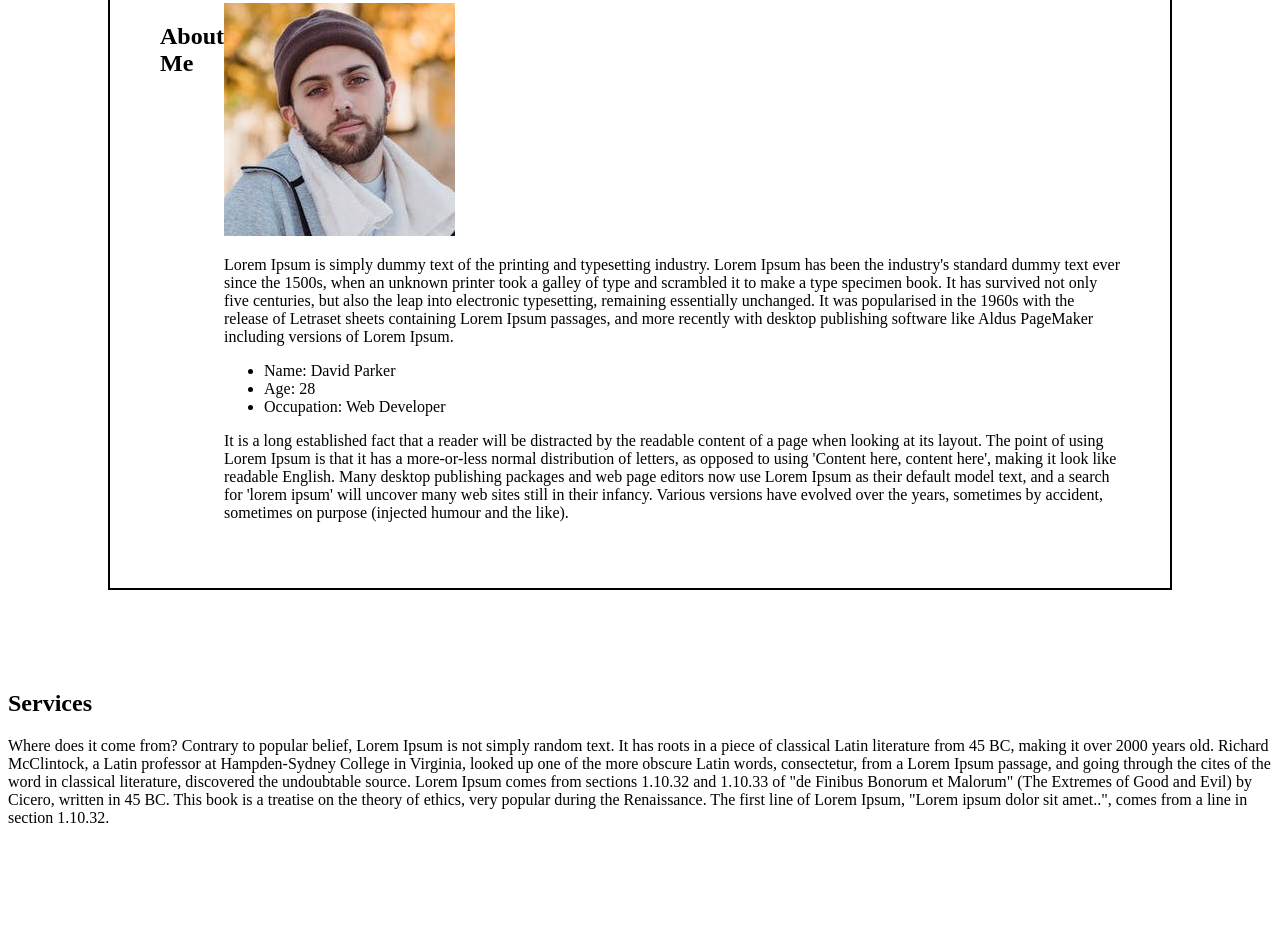
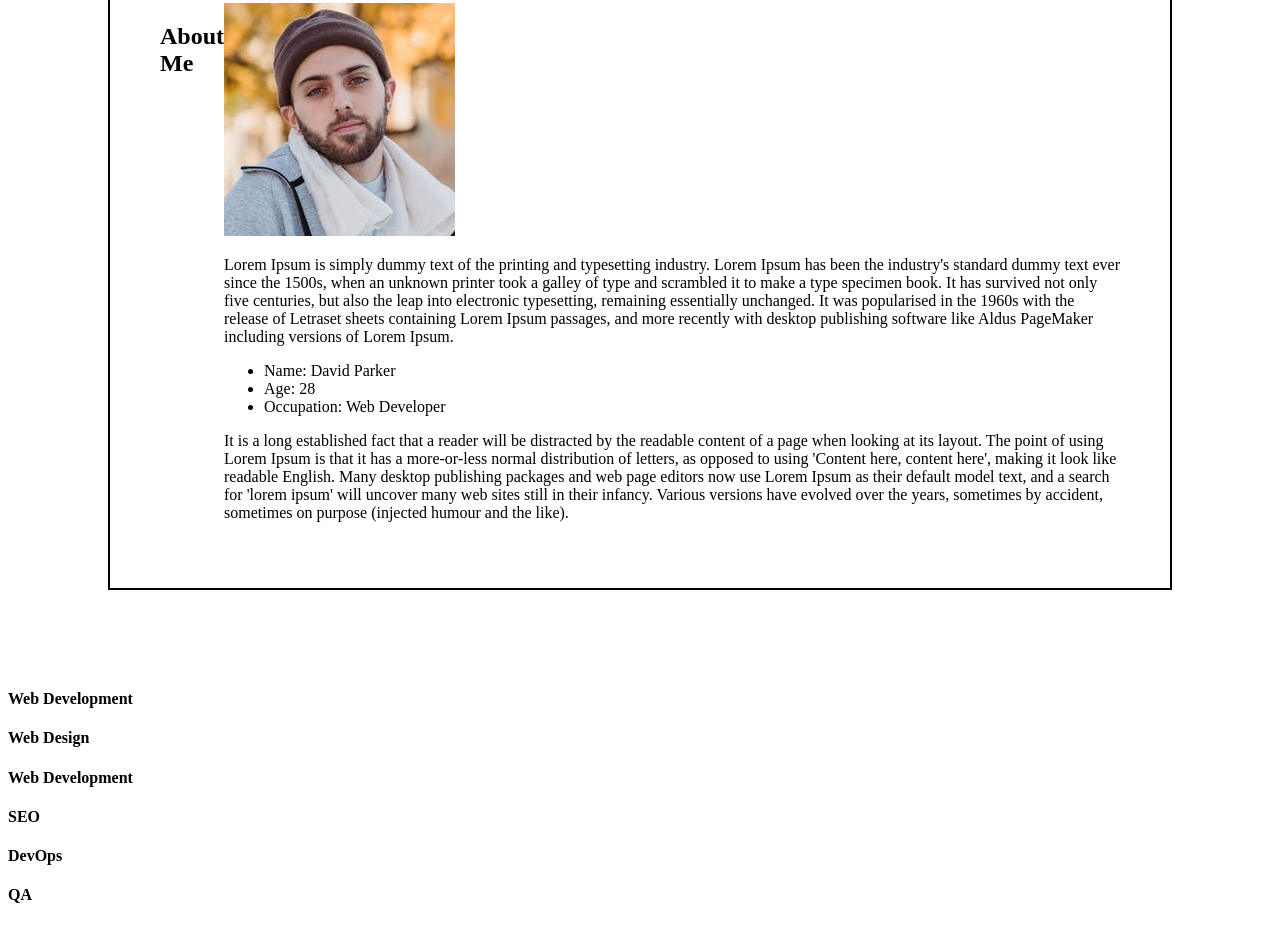
Before and after one commit to danquaheric/letsUpgradePortfolio, a plain HTML site: page index.html in a window 1280 px wide. Shown: the part 957-1883 px from the top of the page. Before the commit the page ends 1800 px from the top, so only its background shows below. Drawn offline with Linux system fonts and the light colour scheme.

Commit message:
services added

```diff
--- a/index.html
+++ b/index.html
@@ -62,9 +62,24 @@
       </section>
 
       <section id="services">
-        <h2>Services</h2>
-        <p>Where does it come from?
-            Contrary to popular belief, Lorem Ipsum is not simply random text. It has roots in a piece of classical Latin literature from 45 BC, making it over 2000 years old. Richard McClintock, a Latin professor at Hampden-Sydney College in Virginia, looked up one of the more obscure Latin words, consectetur, from a Lorem Ipsum passage, and going through the cites of the word in classical literature, discovered the undoubtable source. Lorem Ipsum comes from sections 1.10.32 and 1.10.33 of "de Finibus Bonorum et Malorum" (The Extremes of Good and Evil) by Cicero, written in 45 BC. This book is a treatise on the theory of ethics, very popular during the Renaissance. The first line of Lorem Ipsum, "Lorem ipsum dolor sit amet..", comes from a line in section 1.10.32.</p>
-      </section>
+        <div>
+          <h4>Web Development</h4>
+        </div>
+        <div>
+          <h4>Web Design</h4>
+          <div>
+            <h4>Web Development</h4>
+            <div>
+              <h4>SEO</h4>
+            </div>
+            <div>
+              <h4>DevOps</h4>
+            </div>
+            <div>
+              <h4>QA</h4>
+            </div>
+          </div>
+        </div>
+              </section>
 </body>
 </html>
```
